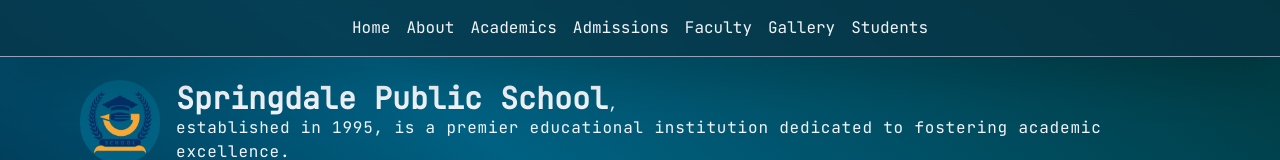
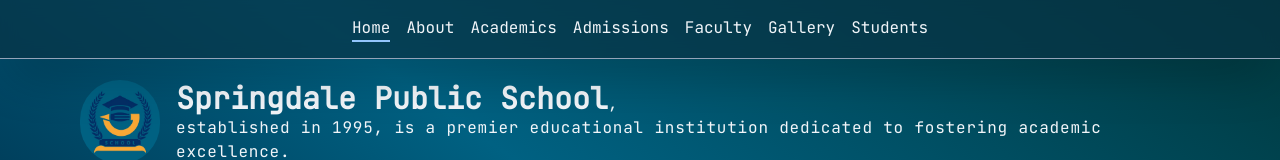
Before and after one commit to Anurag41682/School-Website, a React (Vite) app: page / in a window 1280 px wide. Shown: the top 160 px of the page. Built offline with nearby package versions, Linux system fonts and the light colour scheme.

Commit message:
Added active link highlight

```diff
--- a/src/section/Navbar/Navbar.jsx
+++ b/src/section/Navbar/Navbar.jsx
@@ -20,7 +20,11 @@ const Navbar = () => {
       <div className="hidden md:flex gap-4 justify-center w-full">
         {data.map((item) => (
           <NavLink
-            className="text-slate-100 hover:text-blue-300"
+            className={({ isActive }) =>
+              `block text-slate-100 hover:text-blue-300 ${
+                isActive ? "border-b-2 border-blue-300 text-blue-300" : ""
+              }`
+            }
             to={item.route}
           >
             {item.name}
@@ -32,7 +36,11 @@ const Navbar = () => {
         <div className="md:hidden fixed top-14 left-0 right-0 bg-cyan-950/95  p-4">
           {data.map((item) => (
             <NavLink
-              className="block text-slate-100 hover:text-blue-300 "
+              className={({ isActive }) =>
+                `block text-slate-100 hover:text-blue-300 ${
+                  isActive ? "text-blue-300" : ""
+                }`
+              }
               to={item.route}
               onClick={toggleMenu}
             >
```
